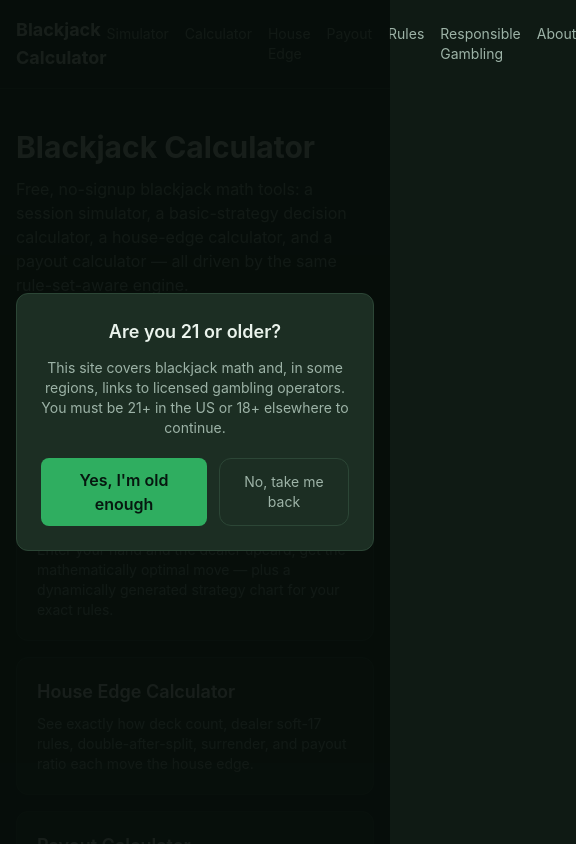
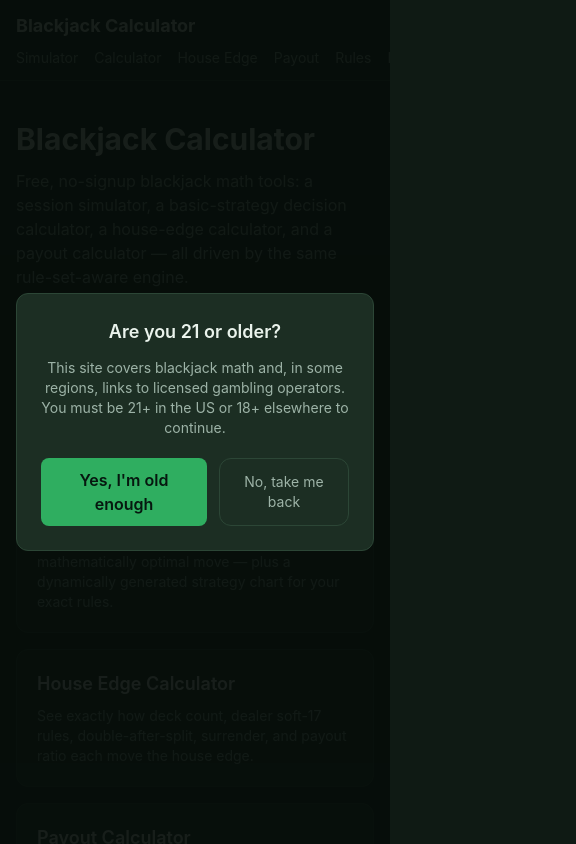
Before and after one commit to sadiyaqeen92639572-cloud/blackjack-calculator, a Next.js app: page / in a window 390 px wide. Shown: the top 844 px of the page, 576 px wide, since content can reach past the window. Built offline with nearby package versions, Linux system fonts and the light colour scheme.

Commit message:
Fix mobile nav overflow: scrollable link strip, stacked logo

```diff
--- a/app/layout.tsx
+++ b/app/layout.tsx
@@ -26,11 +26,14 @@ export default function RootLayout({ children }: { children: React.ReactNode })
         <HydrationGate>
           <AgeGate />
           <header className="border-b" style={{ borderColor: 'var(--border)' }}>
-            <nav className="max-w-5xl mx-auto px-4 py-4 flex items-center justify-between">
-              <a href="/" className="font-bold text-lg">
+            <nav className="max-w-5xl mx-auto px-4 py-3 sm:py-4 flex flex-col sm:flex-row sm:items-center sm:justify-between gap-2">
+              <a href="/" className="font-bold text-lg whitespace-nowrap">
                 {SITE_NAME}
               </a>
-              <div className="flex gap-4 text-sm" style={{ color: 'var(--text-muted)' }}>
+              <div
+                className="flex gap-4 text-sm overflow-x-auto whitespace-nowrap -mx-4 px-4 sm:mx-0 sm:px-0"
+                style={{ color: 'var(--text-muted)' }}
+              >
                 <a href="/blackjack-simulator/">Simulator</a>
                 <a href="/blackjack-calculator/">Calculator</a>
                 <a href="/house-edge-calculator/">House Edge</a>
```
